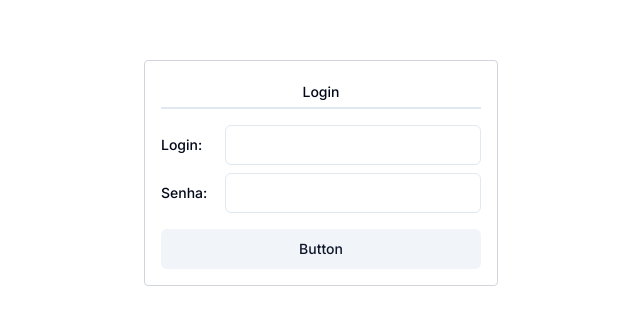
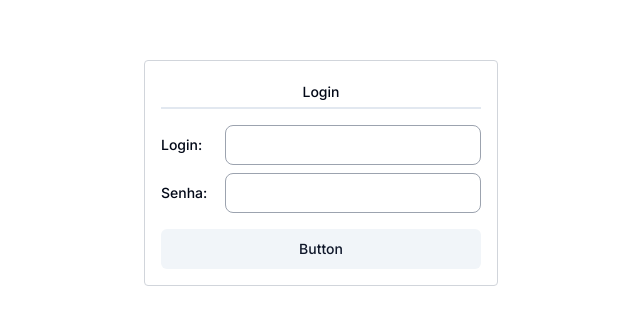
Before and after one commit to NodUp/salt-control, a Next.js app: page / in a window 1280 px wide. Shown: the part 227-552 px from the top of the page, without its empty margins (319-959 px from the left). Built offline with nearby package versions, Linux system fonts and the light colour scheme.

Commit message:
feat: new input

```diff
--- a/src/components/forms/login-form.tsx
+++ b/src/components/forms/login-form.tsx
@@ -3,7 +3,7 @@
 import { Title } from '@/components/ui/title';
 import { Label } from '@/components/ui/label';
 import { Button } from '@/components/ui/button';
-import { Input } from '@/components/ui/input';
+import { Input } from '@/components/ui/input/index';
 
 export default function LoginForm() {
   return (
--- a/src/components/ui/input.tsx
+++ /dev/null
@@ -1,25 +0,0 @@
-import * as React from 'react';
-
-import { cn } from '@/lib/utils';
-
-export interface InputProps
-  extends React.InputHTMLAttributes<HTMLInputElement> {}
-
-const Input = React.forwardRef<HTMLInputElement, InputProps>(
-  ({ className, type, ...props }, ref) => {
-    return (
-      <input
-        type={type}
-        className={cn(
-          'flex h-10 w-full rounded-md border border-input bg-background px-3 py-2 text-sm ring-offset-background file:border-0 file:bg-transparent file:text-sm file:font-medium placeholder:text-muted-foreground focus-visible:outline-none focus-visible:ring-2 focus-visible:ring-ring focus-visible:ring-offset-2 disabled:cursor-not-allowed disabled:opacity-50',
-          className
-        )}
-        ref={ref}
-        {...props}
-      />
-    );
-  }
-);
-Input.displayName = 'Input';
-
-export { Input };
--- /dev/null
+++ b/src/components/ui/input/default-input.tsx
@@ -0,0 +1,21 @@
+import * as React from 'react';
+
+import { cn } from '@/lib/utils';
+
+type Props = {
+  className?: string;
+};
+
+const DefaultInput = ({ className, ...props }: Props) => {
+  return (
+    <input
+      className={cn(
+        'flex h-10 w-full rounded-lg border border-gray-400 px-2 text-zinc-600 outline-none focus:border-blue-300',
+        className
+      )}
+      {...props}
+    />
+  );
+};
+
+export { DefaultInput };
--- /dev/null
+++ b/src/components/ui/input/email-input.tsx
@@ -0,0 +1,25 @@
+import * as React from 'react';
+
+import { cn } from '@/lib/utils';
+
+export interface InputProps
+  extends React.InputHTMLAttributes<HTMLInputElement> {}
+
+const EmailInput = React.forwardRef<HTMLInputElement, InputProps>(
+  ({ className, type, ...props }, ref) => {
+    return (
+      <input
+        type={type}
+        className={cn(
+          'flex h-5 w-full rounded-lg border border-gray-400 px-2 text-zinc-600 outline-none focus:border-blue-300',
+          className
+        )}
+        ref={ref}
+        {...props}
+      />
+    );
+  }
+);
+EmailInput.displayName = 'PasswordtInput';
+
+export { EmailInput };
--- /dev/null
+++ b/src/components/ui/input/index.tsx
@@ -0,0 +1,22 @@
+import * as React from 'react';
+
+import { DefaultInput } from './default-input';
+import { PasswordtInput } from './password-input';
+import { EmailInput } from './email-input';
+
+type Props = {
+  className?: string;
+  variant?: string;
+};
+
+const Input = ({ className, variant, ...props }: Props) => {
+  if (variant === 'email') {
+    return <EmailInput className={className} {...props} />;
+  } else if (variant === 'password') {
+    return <PasswordtInput className={className} {...props} />;
+  } else {
+    return <DefaultInput className={className} {...props} />;
+  }
+};
+
+export { Input };
--- /dev/null
+++ b/src/components/ui/input/password-input.tsx
@@ -0,0 +1,25 @@
+import * as React from 'react';
+
+import { cn } from '@/lib/utils';
+
+export interface InputProps
+  extends React.InputHTMLAttributes<HTMLInputElement> {}
+
+const PasswordtInput = React.forwardRef<HTMLInputElement, InputProps>(
+  ({ className, type, ...props }, ref) => {
+    return (
+      <input
+        type={type}
+        className={cn(
+          'flex h-5 w-full rounded-lg border border-gray-400 px-2 text-zinc-600 outline-none focus:border-blue-300',
+          className
+        )}
+        ref={ref}
+        {...props}
+      />
+    );
+  }
+);
+PasswordtInput.displayName = 'PasswordtInput';
+
+export { PasswordtInput };
```
